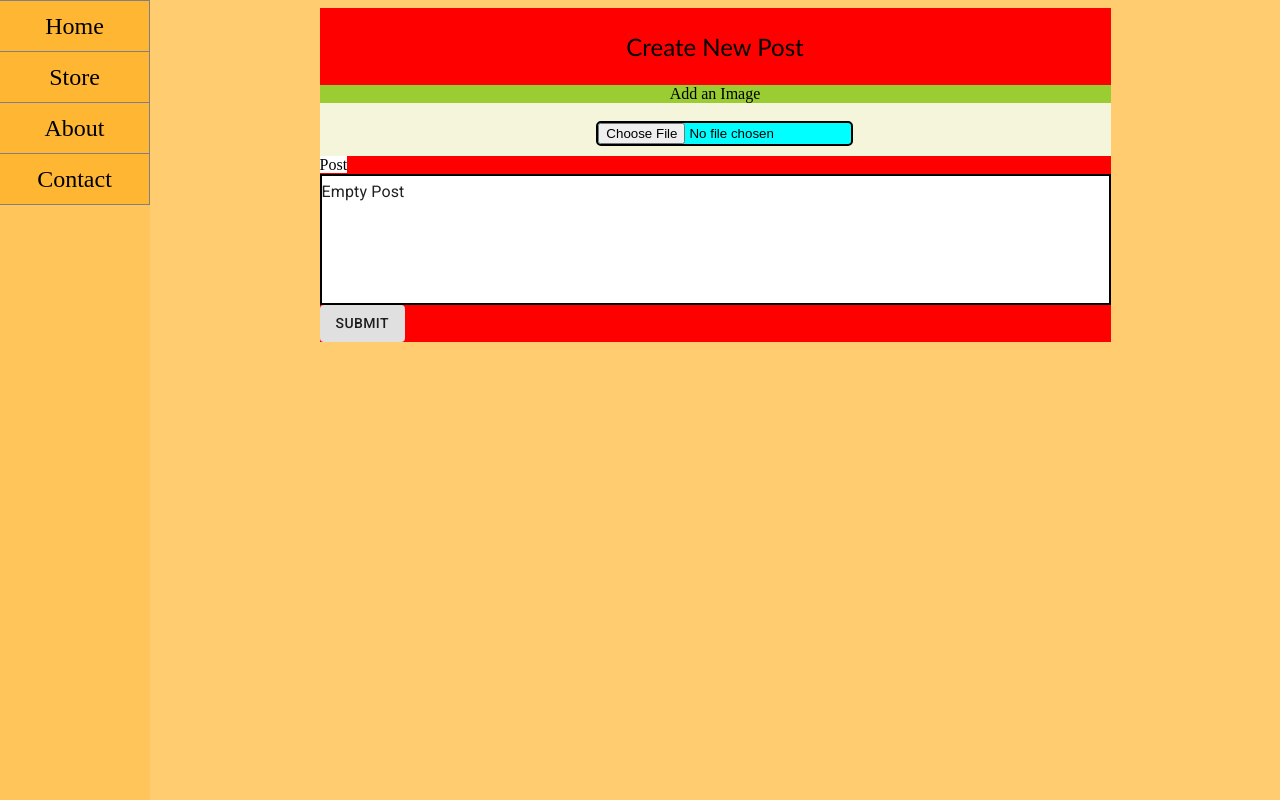
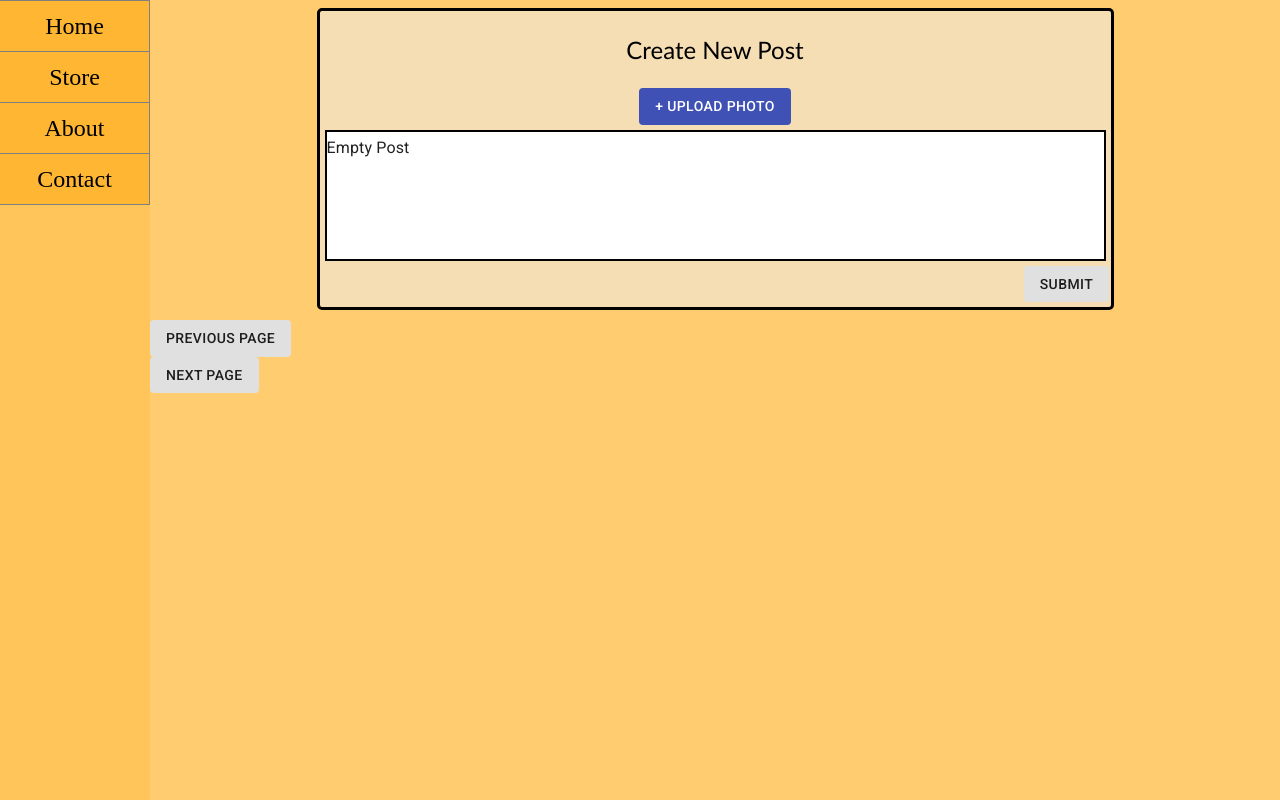
Before and after one commit to DylanLaw03/liv-a-little, a React (Create React App) app: page / in a window 1280 px wide. Built offline with nearby package versions, Linux system fonts and the light colour scheme; no server answers.

Commit message:
began working on ability to change pages

```diff
--- a/src/App.css
+++ b/src/App.css
@@ -1,5 +1,10 @@
+/* prevent all textboxes from being resizes */
+
+textarea {
+  resize: none;
+}
+
 /*Navbar CSS*/
-
 .navLink {
   display: flex;
   align-items: center;
@@ -58,9 +63,11 @@
 
 .post-form-div {
   display: flex;
-  justify-content: center;
+  align-content: center;
   flex-direction: column;
-  background-color: red;
+  background-color: wheat;
+  border: solid black 3px;
+  border-radius: 5px;
   width: 70%;
   margin-bottom: 10px;
 }
@@ -71,52 +78,53 @@
   text-align: center;
 }
 
-.post-image-submission {
+.post-image-submission-div {
   display: flex;
   justify-content: center;
   flex-direction: column;
   text-align: center;
-  background-color: beige;
 }
 
 .image-label {
-  background-color: yellowgreen;
+  display: flex;
+  flex-direction: column;
+  align-items: center;
 }
 
+.post-image-submission-button {
+  width: fit-content;
+  background-color: yellow;
+}
+
+.post-text-input-div {
+  background-color: white;
+  border: 2px solid black;
+  margin: 5px;
+}
 
 .post-body-label {
   background-color: white;
 }
 
-.post-text-input-box {
+.post-text-input-field{
   background-color: white;
 }
 
-.post-text-input-div {
-  background-color: white;
-  border: 2px solid black;
+.post-submit-button-div{
+  display: flex;
+  flex-direction: column;
+  align-items: center;
+  margin: 5px;
 }
 
 .post-submit-button {
-  background: blueviolet;
-  margin-bottom: 15px;
   position: relative;
+  left: 45%;
 }
 
 .image-input {
-  background-color: aqua;
-  border: 2px solid black;
-  border-radius: 5px;
-  margin-bottom: 10px;
-  position: relative;
-  left: 35%;
-  width: fit-content;
-}
-
-/* prevent all textboxes from being resizes */
-
-textarea {
-  resize: none;
+  background-color: black;
+  display: none;
 }
 
 /* Posts CSS */
@@ -132,7 +140,7 @@ textarea {
   flex-direction: column;
   align-content: center;
   width: 80%;
-  margin-top: 10px;
+  margin-bottom: 10px;
 }
 
 .post-box-inner-wrapper {
--- a/src/components/new-post/postform.js
+++ b/src/components/new-post/postform.js
@@ -1,5 +1,6 @@
 import React, { useState } from 'react';
 import { Button, TextField } from '@material-ui/core';
+import { Box } from '@material-ui/core';
 
 // function to upload post....
 // send postImg as base64 string and postText as string, returns the http respone
@@ -19,6 +20,7 @@ const uploadPost = async (postBody, postImg) => {
 
     return response;
 }
+
 export const PostForm = (props) => {
 
     // holds post info, states to handle change
@@ -55,29 +57,39 @@ export const PostForm = (props) => {
         // handle promise, if resolved, submit post, otherwise alert user
         postImgPromise.then(value => {
             uploadPost(postBody, value);
+        }).then(() => {
+            alert("Post Successfully Submitted")
         }).catch(err => {
             alert("There was an error submitting your post. Please try again later.")
             console.log(err);
         });
 
     }
+
     // return form
     return (
-        <box className='post-form-box'>
+        <Box className='post-form-box'>
             <div className='post-form-div'>
                 <form className='post-form' encType="mutlipart/form-data">
                     <p className='post-form-title'>Create New Post</p>
 
-                    <div className='post-image-submission'>
-                        <label className='image-label' htmlFor="img">Add an Image</label>
-                        <br />
-                        <input className='image-input' type="file" id="img" accept="image/png, image/jpeg"/>
+                    <div className='post-image-submission-div'>
+                        <label className='image-label' htmlFor="img">
+                            <div>
+                                <input className='image-input' type="file" id="img" accept="image/png, image/jpeg"/>
+                            </div>
+                            <Button className='post-image-submission-button'
+                            component='span'
+                            color="primary"
+                            variant="contained"
+                            disableElevation>
+                                + UPLOAD PHOTO
+                            </Button>
+                        </label>
                     </div>
 
-                    <label className='post-body-label' htmlFor="postBody">Post</label>
-
                     <div className='post-text-input-div'>
-                        <TextField className='post-text-input-box'
+                        <TextField className='post-text-input-field'
                         multiline
                         id="postBody"
                         minRows={6}
@@ -88,13 +100,15 @@ export const PostForm = (props) => {
                         />
                         <br />
                     </div>
-                    <Button className='post-submit-button'
-                    variant='contained'
-                    disableElevation
-                    onClick={handleSubmit}>Submit</Button>
+                    <div className='post-submit-button-div'>
+                        <Button className='post-submit-button'
+                        variant='contained'
+                        disableElevation
+                        onClick={handleSubmit}>Submit</Button>
+                    </div>
 
                 </form>
             </div>
-        </box>
+        </Box>
     )
 }
--- a/src/components/post/postcontainer.js
+++ b/src/components/post/postcontainer.js
@@ -5,8 +5,11 @@ import { useEffect, useState } from "react";
 
 
 // container to hold an entire page of posts
-// pass in page number
+// pass in page number as pageNum prop
 export const PostContainer = props => {
+    const lowerBound = (10 * props.pageNum) - 9; // page 1 would be posts 1-10
+    const upperBound = (10 * props.pageNum) + 1; // upperbound is exclusive
+
     // posts State for retrieving from API
     const [postsState, setPostsState] = useState({});
     // arr to hold post Components
@@ -34,7 +37,7 @@ export const PostContainer = props => {
 
     // use useEffect to render posts once, on page load
     useEffect(() => {
-        getPosts("1", "11");
+        getPosts(lowerBound, upperBound);
     }, []); // empty arr means no dependency states
 
     // build posts for container
--- a/src/index.js
+++ b/src/index.js
@@ -16,7 +16,7 @@ root.render(
     <BrowserRouter>
       <Routes>
         <Route exact path='/' element={<App />}>
-          <Route path='/' element={<HomePage />} />
+          <Route path='/' element={<HomePage pageNum={1}/>} />
           <Route path='store' element={<StorePage />} />
           <Route path='about' element={<AboutPage />} />
           <Route path='contact' element={<ContactPage />} />
--- a/src/pages/home.js
+++ b/src/pages/home.js
@@ -1,12 +1,41 @@
-import React from 'react';
+import React, { useState } from 'react';
 import { PostForm } from '../components/new-post/postform';
 import { PostContainer } from '../components/post/postcontainer';
+import { Box, Button } from '@material-ui/core';
 
 export const HomePage = (props) => {
+
+    const handleNextPageClick = () => {
+        props.pageNum + 1;
+        console.log(props.pageNum);
+    }
+
+    console.log(props.pageNum)
+
+    //buttons to handle next page and prev page
+
     return (
-        <box className='home'>
+        <Box className='home'>
             <PostForm />
-            <PostContainer />
-        </box>
+            <PostContainer pageNum={props.pageNum}/>
+
+            <div className='prev-page-button-div'>
+                <Button className='prev-page-button'
+                variant='contained'
+                disableElevation
+                onClick={console.log("WYD")}>
+                    Previous Page
+                </Button>
+            </div>
+
+            <div className='next-page-button-div'>
+                <Button className='next-page-button'
+                variant='contained'
+                disableElevation
+                onClick={handleNextPageClick}>
+                    Next Page
+                </Button>
+            </div>
+        </Box>
     )
 }
```
